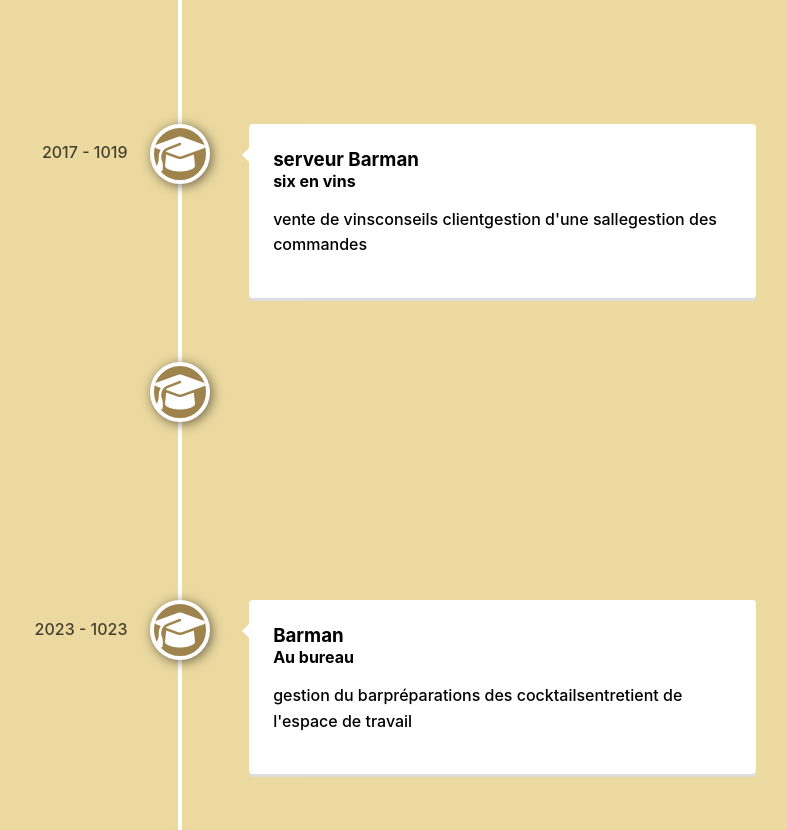
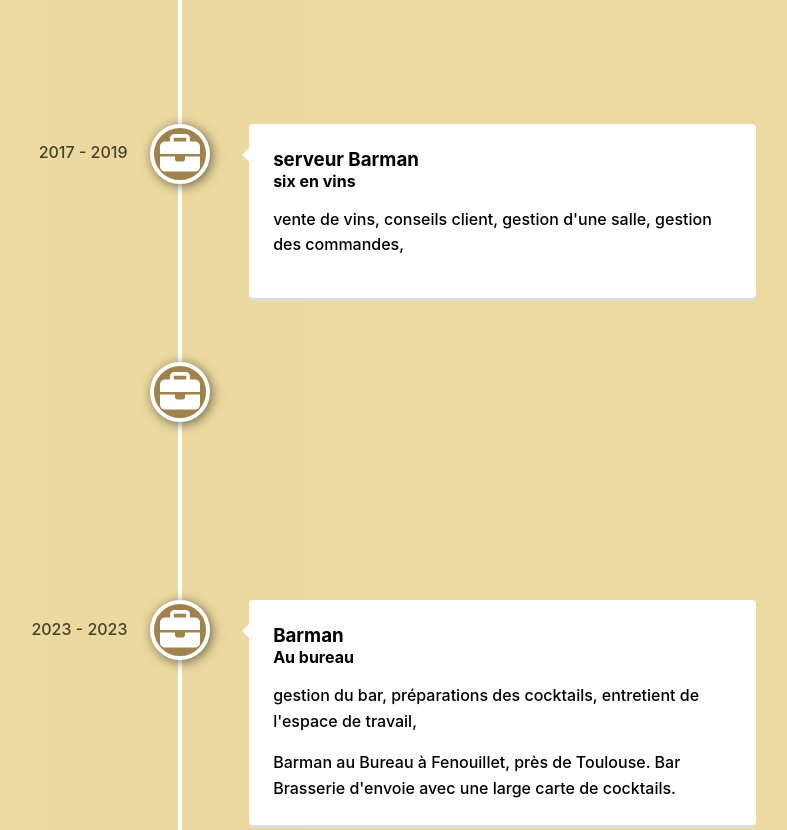
Before and after one commit to GuillaumeDussaut/Mon-portfolio, a React (Create React App) app: page / in a window 1280 px wide. Shown: the part 2360-3190 px from the top of the page, without its empty margins (460-1247 px from the left). Built offline with nearby package versions, Linux system fonts and the light colour scheme.

Commit message:
ajustement des fichier json pour les experiences

```diff
--- a/public/dataLangFrancais.json
+++ b/public/dataLangFrancais.json
@@ -100,48 +100,53 @@
             "title" : "barista",
             "years" : "2016 - 1017",
             "mainTech" : [
-                "Latte art",
-                "préparations à base de café",
-                "gestion d'une salle"
-            ]
+                "Latte art, ",
+                "préparations à base de café, ",
+                "gestion d'une salle, "
+            ],
+            "icon": "fa-briefcase"
         },
         {
             "company": "six en vins",
             "title" : "serveur Barman",
-            "years" : "2017 - 1019",
+            "years" : "2017 - 2019",
             "mainTech" : [
-                "vente de vins",
-                "conseils client",
-                "gestion d'une salle",
-                "gestion des commandes"
-            ]
+                "vente de vins, ",
+                "conseils client, ",
+                "gestion d'une salle, ",
+                "gestion des commandes, "
+            ],
+            "icon": "fa-briefcase"
         },
         {
             "company": "Mets et vins",
             "title" : "serveur Barman",
-            "years" : "2019 - 1020",
+            "years" : "2019 - 2020",
             "mainTech" : [
-                "aide en cuisine",
-                "préparations des boissons",
-                "gestion d'une salle"
-            ]
+                "aide en cuisine, ",
+                "préparations des boissons, ",
+                "gestion d'une salle, "
+            ],
+            "icon": "fa-briefcase"
         },
         {
             "company": "Au bureau",
             "title" : "Barman",
-            "years" : "2023 - 1023",
+            "years" : "2023 - 2023",
             "mainTech" : [
-                "gestion du bar",
-                "préparations des cocktails",
-                "entretient de l'espace de travail"
-            ]
+                "gestion du bar, ",
+                "préparations des cocktails, ",
+                "entretient de l'espace de travail, "
+            ],
+            "description":"Barman au Bureau à Fenouillet, près de Toulouse. Bar Brasserie d'envoie avec une large carte de cocktails.",
+            "icon": "fa-briefcase"
         },
         {
-          "company": "Openclassrooms",
-          "title": "Prep' Full stack",
-          "years": "2021",
-          "mainTech": [
-            "PHP / SQL"
+            "company": "Openclassrooms",
+            "title": "Prep' Full stack",
+            "years": "2021",
+            "mainTech": [
+                "PHP / SQL"
           ],
           "description":"formation prépa au dévelooppement full stack chez Openclassrooms.",
           "technologies": [
@@ -149,7 +154,8 @@
             "SQL",
             "HTML",
             "CSS"
-          ]
+          ],
+          "icon": "fa-graduation-cap"
         },
         {
             "company": "Openclassrooms",
@@ -165,7 +171,8 @@
               "React",
               "JavaScript",
               "Sass"
-            ]
+            ],
+            "icon": "fa-graduation-cap"
           }
         ]
 }
--- a/src/components/experience.js
+++ b/src/components/experience.js
@@ -29,7 +29,7 @@ const MyVerticalTimeline = ({ data }) => {
                 boxShadow: "2px 2px 12px rgba(0, 0, 0, 0.541)",
                 border: "4px solid white",
               }}
-              icon={<i className="fa-solid fa-graduation-cap experience-icon"></i>}
+              icon={<i className={`fas ${data.icon} experience-icon`}></i>}
             >
               <div className="infosContainer">
                 <h3 className="vertical-timeline-element-title">{data.title}</h3>
```
Also changed, not shown: public/dataLangEnglish.json (+30 -23 lines).
